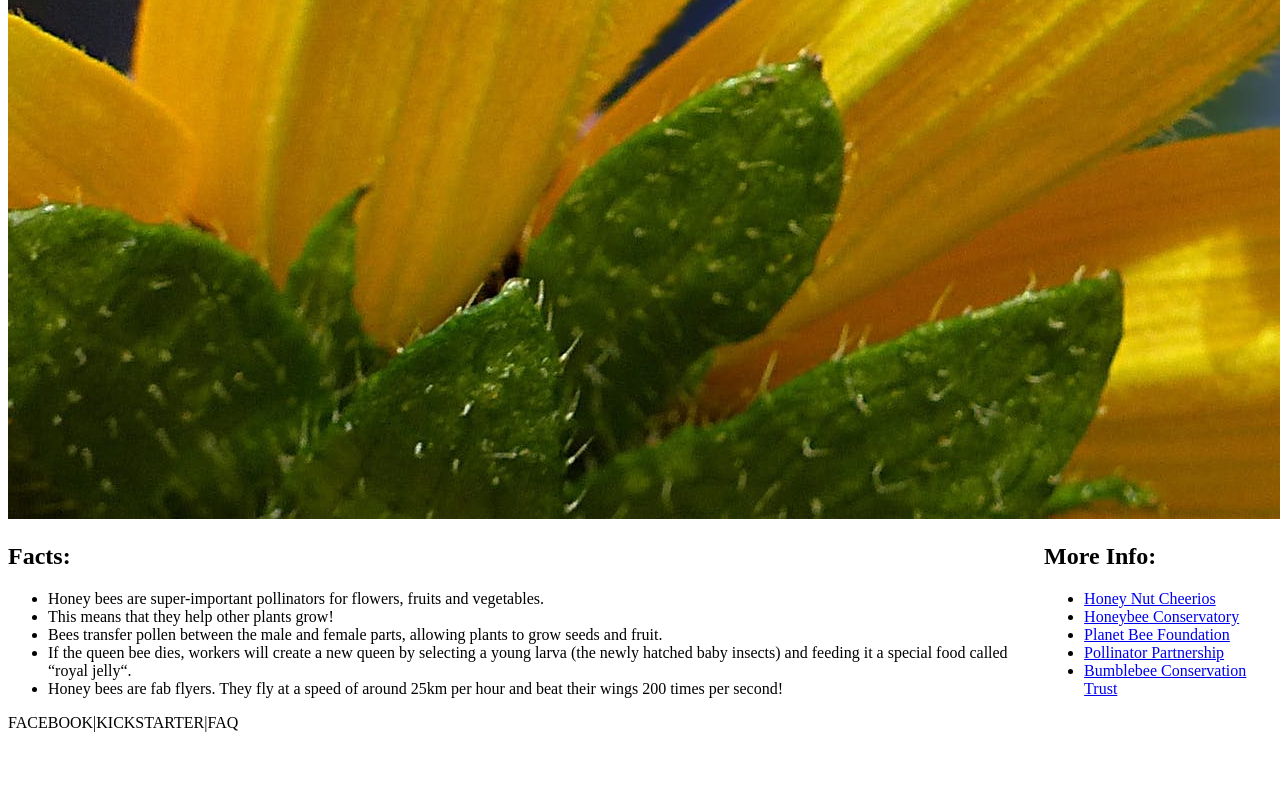
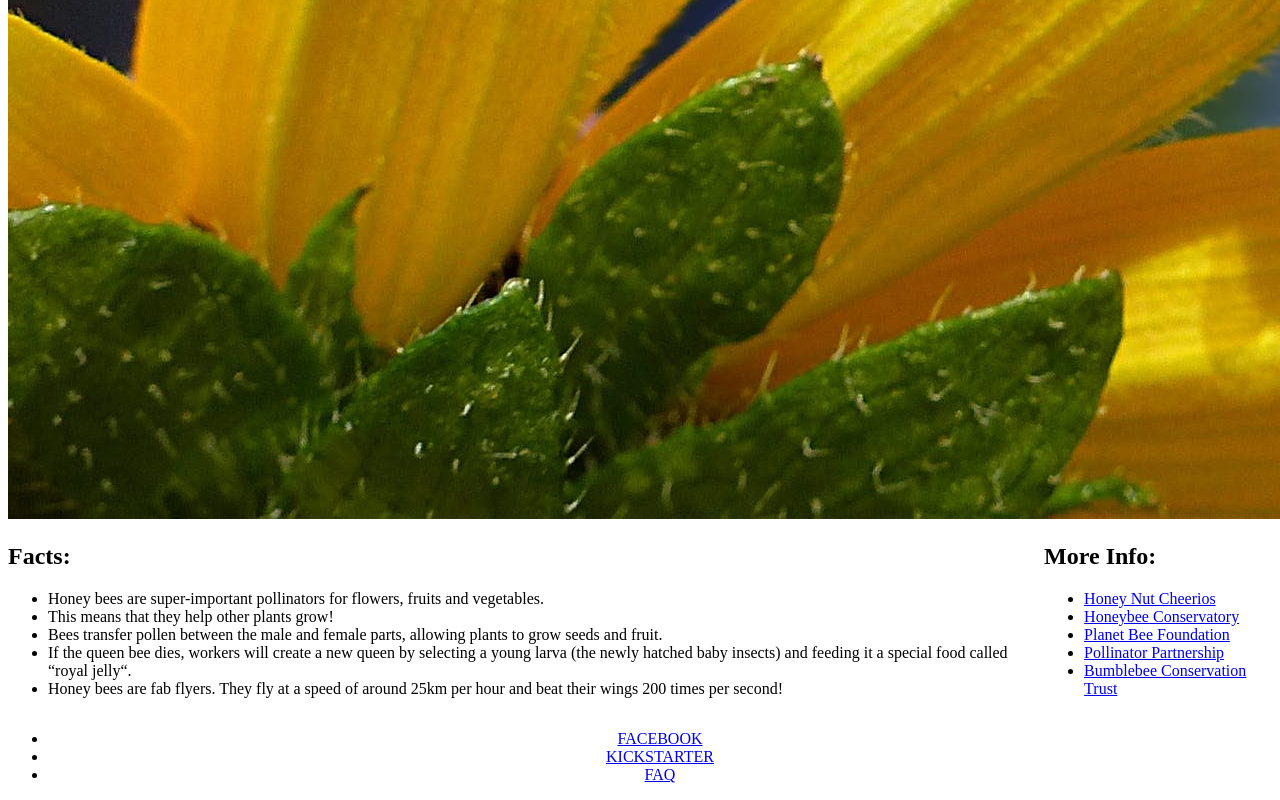
Before and after one commit to shahidsarker/wdf-save-the-bees, a plain HTML site: page index.html in a window 1280 px wide. Shown: the part 4330-5130 px from the top of the page. Before the commit the page ends 5070 px from the top, so only its background shows below. Drawn offline with Linux system fonts and the light colour scheme.

Commit message:
footer links turned into list and links

```diff
--- a/index.html
+++ b/index.html
@@ -56,7 +56,13 @@
                 </div>
             </div>
         </main>
-        <footer>FACEBOOK|KICKSTARTER|FAQ</footer>
+        <footer>
+            <ul>
+                <li><a href="#">FACEBOOK</a></li>
+                <li><a href="#">KICKSTARTER</a></li>
+                <li><a href="#">FAQ</a></li>
+            </ul>
+        </footer>
     </div>
 
 </body>
--- a/style.css
+++ b/style.css
@@ -3,3 +3,8 @@ div#facts {
     display: flex;
     flex-direction: row;
 }
+
+footer {
+    width: 100%;
+    text-align: center;
+}
```
